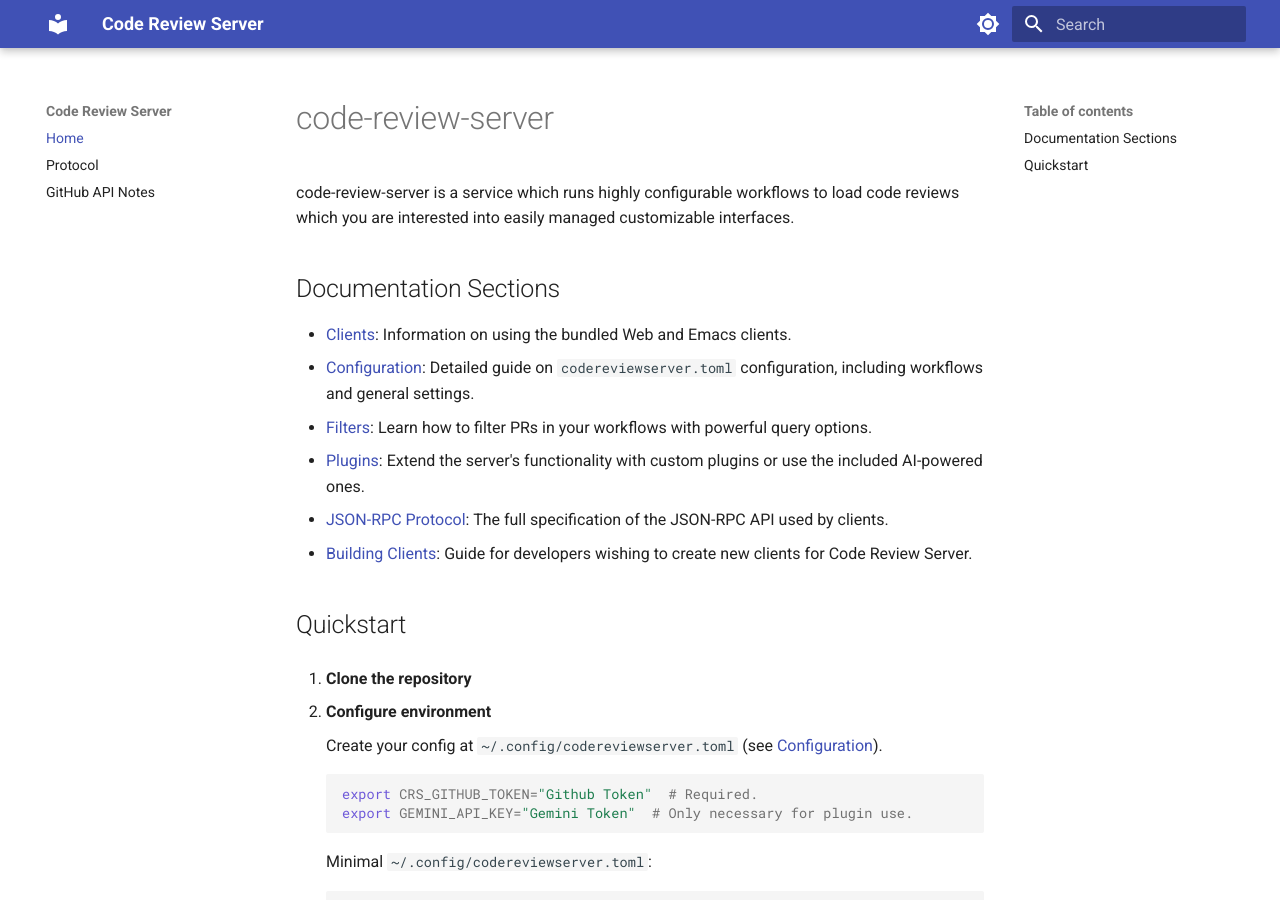
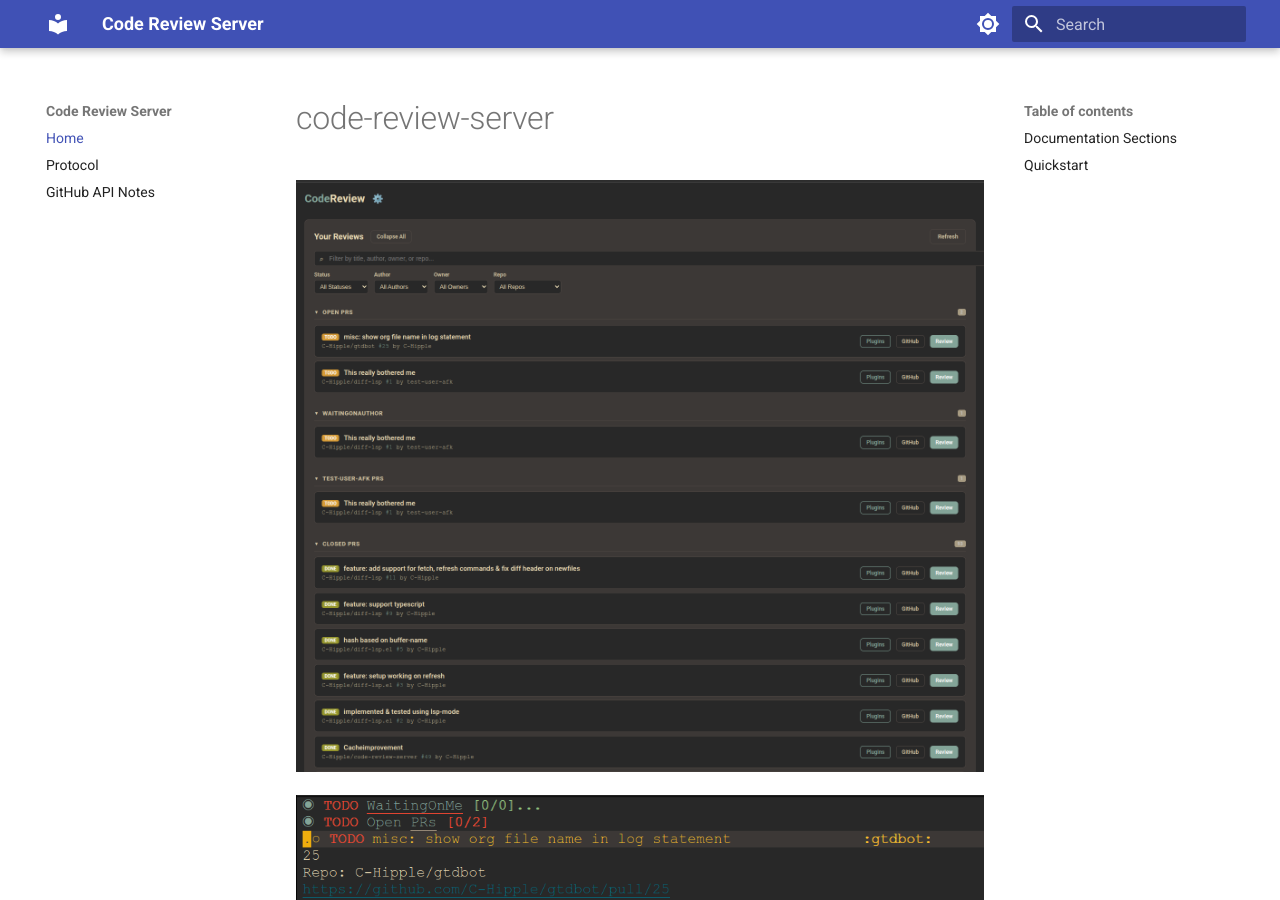
Before and after one commit to C-Hipple/code-review-server, an MkDocs documentation site: the page built from docs/index.md, in a window 1280 px wide and 900 px high. Built offline with MkDocs 1.6.1 and Material for MkDocs 9.7.7, drawn with Linux system fonts in a browser that asks for light colours.

Commit message:
moar docs

```diff
--- a/docs/index.md
+++ b/docs/index.md
@@ -1,4 +1,8 @@
 # code-review-server
+
+![Bun Client](img/bun-client-list.png)
+
+![Emacs Client](img/emacs-client.png)
 
 code-review-server is a service which runs highly configurable workflows to load code reviews which you are interested into easily managed customizable interfaces.
 
```
Also changed, not shown: README.md (+6 -0 lines), docs/img/bun-client-list.png (added), docs/img/emacs-client.png (added).
